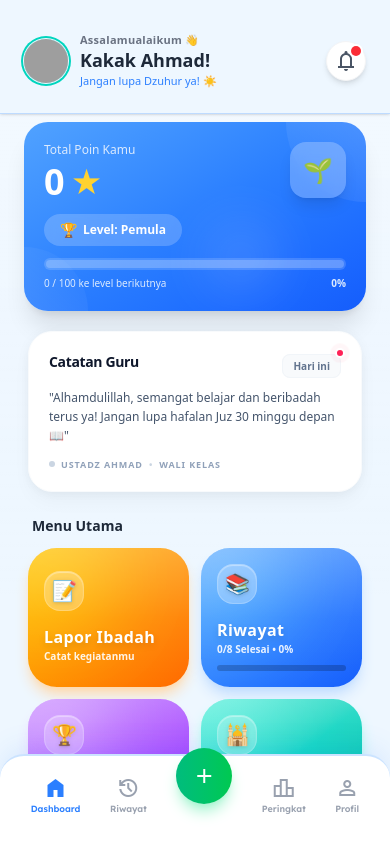
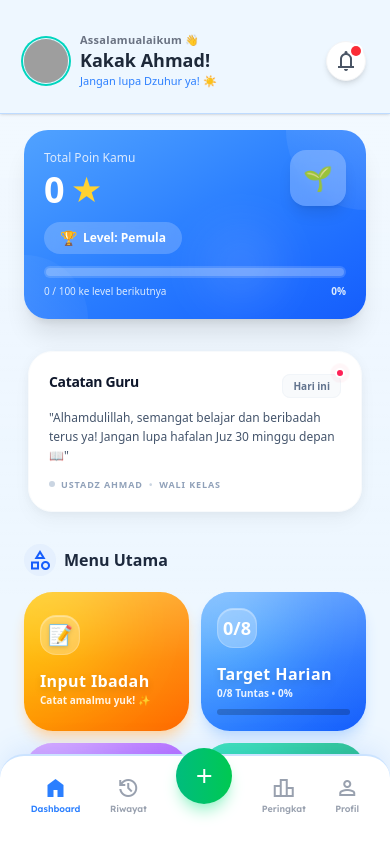
Before and after one commit to dhany46/E-Lail, a React (Vite) app: page /student/dashboard in a window 390 px wide. Built offline with nearby package versions, Linux system fonts and the light colour scheme; grey boxes are pictures that could not be loaded; the HTML template or start-up script is replaced by a standard one.

Commit message:
PerbaikanDMobile

```diff
--- a/src/pages/student/dashboard/DashboardDesktop.jsx
+++ b/src/pages/student/dashboard/DashboardDesktop.jsx
@@ -141,7 +141,7 @@ const LeaderboardItem = ({ rank, name, points, isFirst }) => {
     );
 };
 
-const DashboardDesktop = ({ activities, stats, studentInfo }) => {
+const DashboardDesktop = ({ activities, stats, studentInfo, teacherNote }) => {
     const navigate = useNavigate();
 
     return (
@@ -260,7 +260,7 @@ const DashboardDesktop = ({ activities, stats, studentInfo }) => {
                         <div className="flex-1 flex flex-col justify-center px-2 py-2 mb-2 bg-white/50 rounded-2xl border border-white/40">
                             <span className="text-3xl text-emerald-500/20 mb-1 text-left font-serif leading-none">"</span>
                             <p className="text-sm font-medium leading-relaxed text-gray-700 text-left font-serif italic px-2 -mt-2 pb-2">
-                                Ananda Ahmad, Alhamdulillah sholat subuhnya sudah istiqomah. Tingkatkan lagi hafalan surat pendeknya ya. Ibu bangga dengan kemajuanmu!
+                                {teacherNote?.message || "Belum ada catatan guru saat ini."}
                             </p>
                         </div>
                     </div>
--- a/src/pages/student/dashboard/DashboardMobile.jsx
+++ b/src/pages/student/dashboard/DashboardMobile.jsx
@@ -1,5 +1,5 @@
 import React from 'react';
-import { useNavigate, useLocation } from 'react-router-dom';
+import { useNavigate } from 'react-router-dom';
 
 // --- Sub-Components ---
 
@@ -276,58 +276,67 @@ const TeacherNotes = ({ note }) => {
 };
 
 // Menu Cards Component
-const MenuCards = ({ stats }) => {
+const MenuCards = ({ stats, activities }) => {
     const navigate = useNavigate();
 
     // Fallback stats if undefined
     const safeStats = stats || { todayCount: 4, targetDaily: 5 }; // Defaulting to 4/5 for demo based on screenshot
     const progressPercentage = Math.min((safeStats.todayCount / safeStats.targetDaily) * 100, 100);
 
+    // Calculate pending verification count
+    const pendingCount = activities?.filter(a => a.status === 'Menunggu').length || 0;
+
     const cards = [
         {
-            title: "Lapor Ibadah",
-            subtitle: "Catat kegiatanmu",
-            icon: "📝", // Emoji back for fun
+            title: "Input Ibadah",
+            subtitle: "Catat amalmu yuk! ✨",
+            icon: "📝",
             path: "/student/input",
-            bg: "bg-gradient-to-br from-amber-400 to-orange-500", // Adjusted for "smooth light" feel
+            bg: "bg-gradient-to-br from-amber-400 to-orange-500",
             shadow: "shadow-orange-200",
             delay: "0s"
         },
         {
-            title: "Riwayat",
-            // subtitle: "Lihat catatan lalu",
-            subtitle: `${safeStats.todayCount}/${safeStats.targetDaily} Selesai • ${Math.round(progressPercentage)}%`, // New progress subtitle
-            icon: "📚",
+            title: "Target Harian",
+            subtitle: `${safeStats.todayCount}/${safeStats.targetDaily} Tuntas • ${Math.round(progressPercentage)}%`,
+            icon: `${safeStats.todayCount}/${safeStats.targetDaily}`,
+            isCount: true,
             path: "/student/history",
             bg: "bg-gradient-to-br from-blue-400 to-blue-600",
             shadow: "shadow-blue-200",
             delay: "0.1s",
-            hasProgress: true, // Flag to render progress bar
+            hasProgress: true,
             progress: progressPercentage
         },
         {
-            title: "Peringkat",
-            subtitle: "Juara minggu ini",
-            icon: "🏆",
+            title: "Leaderboard",
+            subtitle: "Siapa paling rajin? 🏆",
+            icon: "👑",
             path: "/student/leaderboard",
             bg: "bg-gradient-to-br from-purple-400 to-purple-600",
             shadow: "shadow-purple-200",
             delay: "0.2s"
         },
         {
-            title: "Jadwal Sholat",
-            subtitle: "Waktu ibadah",
-            icon: "🕌",
-            path: "/student/input",
-            bg: "bg-gradient-to-br from-teal-300 to-teal-500",
-            shadow: "shadow-teal-200",
+            title: "Verifikasi",
+            subtitle: "Menunggu dicek guru 🧐",
+            icon: pendingCount, // Display count as icon
+            isCount: true,
+            path: "/student/history",
+            bg: "bg-gradient-to-br from-emerald-400 to-emerald-600",
+            shadow: "shadow-emerald-200",
             delay: "0.3s"
         }
     ];
 
     return (
-        <div className="mt-6 mb-4 px-1">
-            <h3 className="text-sm font-bold text-gray-800 mb-3 ml-1">Menu Utama</h3>
+        <div className="mt-6 mb-4">
+            <div className="flex items-center gap-2 mb-4">
+                <div className="size-8 rounded-full bg-blue-100/50 text-blue-600 flex items-center justify-center">
+                    <span className="material-symbols-outlined text-lg">category</span>
+                </div>
+                <h3 className="text-base font-bold text-slate-800">Menu Utama</h3>
+            </div>
             <div className="grid grid-cols-2 gap-3 sm:gap-4">
                 {cards.map((card, idx) => (
                     <button
@@ -345,8 +354,8 @@ const MenuCards = ({ stats }) => {
 
                         <div className="relative z-10 w-full">
                             {/* Bouncy Icon Container */}
-                            <div className="size-10 sm:size-12 rounded-2xl bg-white/25 backdrop-blur-md flex items-center justify-center mb-4 sm:mb-5 shadow-[inset_0_1px_1px_rgba(255,255,255,0.4)] border border-white/20 group-hover:rotate-12 group-hover:scale-110 transition-transform duration-300">
-                                <span className="text-xl sm:text-2xl filter drop-shadow-sm">{card.icon}</span>
+                            <div className={`size-10 sm:size-12 rounded-2xl bg-white/25 backdrop-blur-md flex items-center justify-center mb-4 sm:mb-5 shadow-[inset_0_1px_1px_rgba(255,255,255,0.4)] border border-white/20 group-hover:rotate-12 group-hover:scale-110 transition-transform duration-300 ${card.isCount ? 'text-white font-black' : ''} ${card.isCount && card.icon.toString().length > 2 ? 'text-lg sm:text-xl' : card.isCount ? 'text-2xl sm:text-3xl' : ''}`}>
+                                <span className={`${!card.isCount ? 'text-xl sm:text-2xl filter drop-shadow-sm' : ''}`}>{card.icon}</span>
                             </div>
                             <h4 className="font-extrabold text-base sm:text-lg text-white mb-0.5 leading-tight tracking-wide drop-shadow-md">{card.title}</h4>
                             <p className="text-[10px] sm:text-xs font-semibold text-white/90">{card.subtitle}</p>
@@ -370,33 +379,72 @@ const MenuCards = ({ stats }) => {
 
 // Activity List Component
 const ActivityList = ({ activities }) => {
-    // Show only last 5 activities
-    const recentActivities = activities?.slice(0, 5) || [];
+    // Show only last 8 activities
+    const recentActivities = activities?.slice(0, 8) || [];
+
+    const getStatusConfig = (status) => {
+        if (status === 'Terverifikasi') {
+            return {
+                icon: 'check_circle',
+                color: 'text-emerald-500',
+                bg: 'bg-emerald-50',
+                label: 'Terverifikasi'
+            };
+        }
+        return {
+            icon: 'hourglass_top',
+            color: 'text-amber-500',
+            bg: 'bg-amber-50',
+            label: 'Menunggu'
+        };
+    };
 
     return (
         <div className="space-y-3">
             {recentActivities.length > 0 ? (
-                recentActivities.map((activity, idx) => (
-                    <div key={idx} className="bg-white rounded-2xl p-4 flex items-center justify-between shadow-[0_2px_8px_-2px_rgba(0,0,0,0.05)] border border-slate-50 animate-fade-in-up"
-                        style={{ animationDelay: `${0.1 * idx}s` }}
-                    >
-                        <div className="flex items-center gap-3 overflow-hidden">
-                            <div className="size-10 rounded-full bg-blue-50 text-blue-600 flex items-center justify-center font-bold text-lg shrink-0">
-                                <span className="material-symbols-outlined text-xl">{activity.icon || 'history'}</span>
+                recentActivities.map((activity, idx) => {
+                    const statusConfig = getStatusConfig(activity.status);
+                    return (
+                        <div key={idx} className="bg-white rounded-[1.2rem] p-4 flex items-center justify-between shadow-[0_2px_8px_-2px_rgba(0,0,0,0.05)] border border-slate-50 animate-fade-in-up group hover:bg-gray-50/50 transition-colors"
+                            style={{ animationDelay: `${0.1 * idx}s` }}
+                        >
+                            <div className="flex items-center gap-4 overflow-hidden">
+                                {/* Activity Icon */}
+                                <div className="size-11 rounded-2xl bg-blue-50 text-blue-600 flex items-center justify-center shrink-0 group-hover:scale-105 transition-transform">
+                                    <span className="material-symbols-outlined text-[1.4rem]">
+                                        {activity.icon || 'history'}
+                                    </span>
+                                </div>
+
+                                {/* Text Content */}
+                                <div className="min-w-0 flex-1">
+                                    <h4 className="text-[13px] font-bold text-gray-800 line-clamp-1 mb-0.5 leading-tight">
+                                        {activity.title}
+                                    </h4>
+                                    <div className="flex items-center gap-1.5 text-[10px] font-medium text-gray-400">
+                                        <span>{activity.time}</span>
+                                        <span className="text-gray-300">•</span>
+                                        <span>Hari ini</span>
+                                    </div>
+                                </div>
                             </div>
-                            <div className="min-w-0 flex-1">
-                                <h4 className="text-sm font-bold text-gray-800 line-clamp-1">{activity.title}</h4>
-                                <p className="text-[10px] text-gray-400 font-medium truncate">{activity.time} • {activity.status}</p>
+
+                            {/* Right Side: Points & Status */}
+                            <div className="flex flex-col items-end gap-1 shrink-0 ml-2">
+                                <div className="text-[11px] font-bold text-emerald-600 bg-emerald-50 px-2.5 py-1 rounded-full shadow-sm border border-emerald-100/50">
+                                    +{activity.points}
+                                </div>
+                                <div className={`flex items-center gap-0.5 text-[9px] font-medium ${statusConfig.color}`}>
+                                    <span className="material-symbols-outlined text-[10px]">{statusConfig.icon}</span>
+                                    <span>{statusConfig.label}</span>
+                                </div>
                             </div>
                         </div>
-                        <span className="text-[10px] font-bold text-emerald-600 bg-emerald-50 px-2 py-0.5 rounded-full shrink-0 ml-2">
-                            +{activity.points}
-                        </span>
-                    </div>
-                ))
+                    );
+                })
             ) : (
                 <div className="text-center py-8 bg-gray-50 rounded-2xl border border-dashed border-gray-200">
-                    <span className="material-symbols-outlined text-2xl mb-2 opacity-50 text-gray-400">event_note</span>
+                    <span className="material-symbols-outlined text-3xl mb-2 opacity-30 text-gray-400">event_note</span>
                     <p className="text-xs text-gray-400 font-medium">Belum ada aktivitas hari ini</p>
                 </div>
             )}
@@ -404,21 +452,14 @@ const ActivityList = ({ activities }) => {
     );
 };
 
-const DashboardMobile = ({ activities, stats, studentInfo }) => {
-    // Mock teacher note (di sini agar bisa dipass ke HeaderMobile dan TeacherNotes)
-    const mockTeacherNote = {
-        teacherName: 'Ustadz Ahmad',
-        teacherInitials: 'UA',
-        message: 'Alhamdulillah, semangat belajar dan beribadah terus ya! Jangan lupa hafalan Juz 30 minggu depan 📖',
-        date: 'Hari ini',
-        isNew: true
-    };
+const DashboardMobile = ({ activities, stats, studentInfo, teacherNote }) => {
+    const navigate = useNavigate();
 
     // Filter verified activities for notifications
     const verifiedActivities = activities?.filter(a => a.status === 'Terverifikasi') || [];
 
     return (
-        <div className="min-h-screen bg-[#EEF7FF] font-sans pb-32 overflow-x-hidden">
+        <div className="min-h-screen bg-[#EEF7FF] font-sans pb-20 overflow-x-hidden">
             {/* Smooth Background Gradient Decoration */}
             <div className="fixed top-0 left-0 w-full h-[600px] bg-gradient-to-b from-white/40 via-white/10 to-transparent pointer-events-none z-0"></div>
 
@@ -426,12 +467,12 @@ const DashboardMobile = ({ activities, stats, studentInfo }) => {
             <div className="px-6 pt-8 pb-6 sticky top-0 bg-[#EEF7FF]/95 backdrop-blur-xl z-30 transition-all duration-300 animate-fade-in-up border-b border-blue-200 shadow-sm" style={{ animationDuration: '0.6s' }}>
                 <HeaderMobile
                     student={studentInfo}
-                    teacherNote={mockTeacherNote}
+                    teacherNote={teacherNote}
                     verifiedActivities={verifiedActivities}
                 />
             </div>
 
-            <div className="px-6 space-y-5 relative z-10 pt-2">
+            <div className="px-6 space-y-8 relative z-10 pt-4">
                 {/* 1. Points Card (Delay 0.1s) */}
                 <div className="animate-fade-in-up opacity-0" style={{ animationDelay: '0.1s', animationFillMode: 'forwards', animationDuration: '0.8s' }}>
                     <PointsCard totalPoints={stats?.totalPoints || 0} />
@@ -439,20 +480,31 @@ const DashboardMobile = ({ activities, stats, studentInfo }) => {
 
                 {/* 2. Teacher Notes (Delay 0.2s) - Moved up as Progress is now in Menu */}
                 <div className="animate-fade-in-up opacity-0" style={{ animationDelay: '0.2s', animationFillMode: 'forwards', animationDuration: '0.8s' }}>
-                    <TeacherNotes note={mockTeacherNote} />
+                    <TeacherNotes note={teacherNote} />
                 </div>
 
                 {/* 3. Menu Cards (Delay 0.3s) - Now contains Progress in Riwayat */}
                 <div className="animate-fade-in-up opacity-0" style={{ animationDelay: '0.3s', animationFillMode: 'forwards', animationDuration: '0.8s' }}>
-                    <MenuCards stats={stats} />
+                    <MenuCards stats={stats} activities={activities} />
                 </div>
 
                 {/* 4. Recent Activity (Delay 0.4s) */}
                 <div className="animate-fade-in-up opacity-0 pb-6" style={{ animationDelay: '0.4s', animationFillMode: 'forwards', animationDuration: '0.9s' }}>
-                    <h3 className="text-sm font-bold text-gray-800 mb-4 ml-1 flex items-center gap-2">
-                        <span>Aktivitas Terakhir</span>
-                        <div className="h-px w-full bg-gray-100 flex-1"></div>
-                    </h3>
+                    <div className="flex items-center justify-between mb-4">
+                        <div className="flex items-center gap-2">
+                            <div className="size-8 rounded-full bg-emerald-100/50 text-emerald-600 flex items-center justify-center">
+                                <span className="material-symbols-outlined text-lg">history</span>
+                            </div>
+                            <h3 className="text-base font-bold text-slate-800">Aktivitas Terakhir</h3>
+                        </div>
+                        <button
+                            onClick={() => navigate('/student/history')}
+                            className="text-xs font-bold text-blue-500 hover:text-blue-600 bg-blue-50 hover:bg-blue-100 px-3 py-1.5 rounded-full transition-colors flex items-center gap-1"
+                        >
+                            Lihat Semua
+                            <span className="material-symbols-outlined text-sm">arrow_forward</span>
+                        </button>
+                    </div>
                     <ActivityList activities={activities} />
                 </div>
             </div>
```
Also changed, not shown: src/pages/student/Dashboard.jsx (+53 -1 lines).
